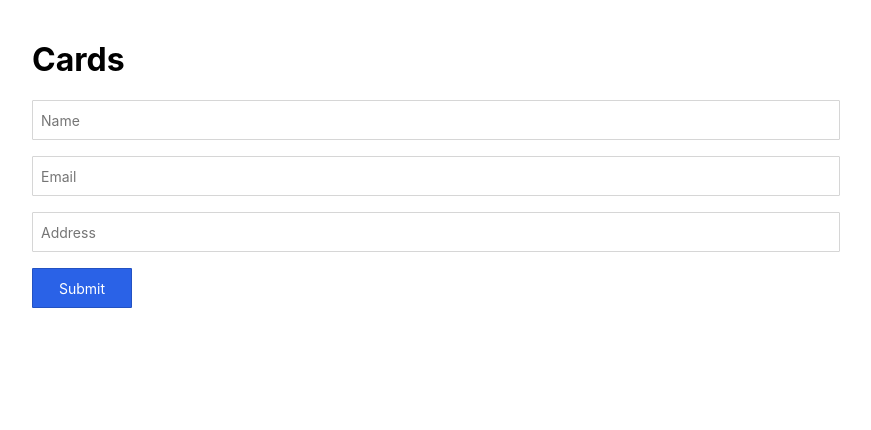
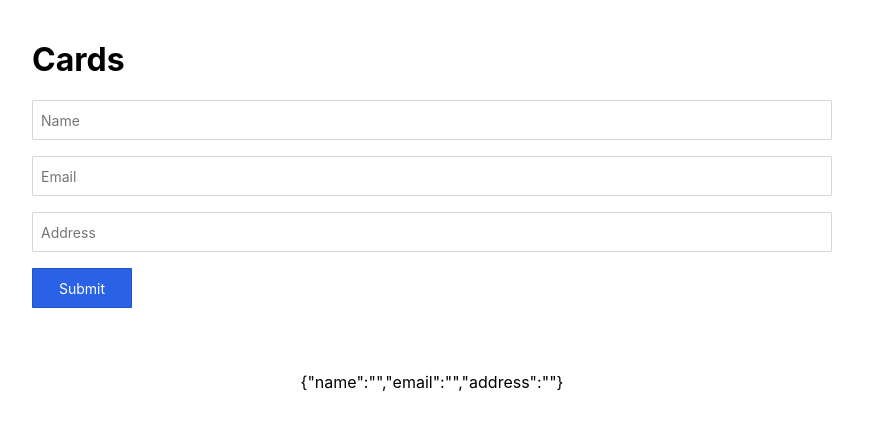
Before and after one commit to qasim9872/fse-interview-solution, a React (Create React App) app in the folder client/cards/: page / in a window 1280 px wide. Shown: the top 430 px of the page, without its empty margins (208-1079 px from the left). Built offline with nearby package versions, Linux system fonts and the light colour scheme.

Commit message:
updated eligibility view to be inside the context provider, updated application submit to set eligibility context to the new values and as a temp solution - displaying the data in application result view

```diff
--- a/client/cards/src/Views/Eligibility/Eligibility.tsx
+++ b/client/cards/src/Views/Eligibility/Eligibility.tsx
@@ -1,13 +1,16 @@
 import React from "react";
 import View from "../../DesignSystem/View";
+import { EligibilityStoreProvider } from "./Eligibility.store";
 import EligibilityApplication from "./EligibilityApplication";
 import EligibilityResults from "./EligibilityResults";
 
 const Eligibility = () => {
   return (
     <View>
-      <EligibilityApplication />
-      <EligibilityResults />
+      <EligibilityStoreProvider>
+        <EligibilityApplication />
+        <EligibilityResults />
+      </EligibilityStoreProvider>
     </View>
   );
 };
--- a/client/cards/src/Views/Eligibility/EligibilityApplication/EligibilityApplication.tsx
+++ b/client/cards/src/Views/Eligibility/EligibilityApplication/EligibilityApplication.tsx
@@ -5,6 +5,8 @@ import styled from "styled-components";
 import FormInput from "../../../DesignSystem/Form/FormInput";
 import SubmitButton from "../../../DesignSystem/Form/SubmitButton";
 import Title from "../../../DesignSystem/Title";
+import { useEligibilityStoreHook } from "../Eligibility.store";
+import { logger } from "../../../utils/logger";
 
 const FormWrapper = styled.div`
   flex: 1 1 auto;
@@ -18,14 +20,23 @@ interface FormValues {
 }
 
 const EligibilityApplication = () => {
+  const [eligibilityState, setEligibilityState] = useEligibilityStoreHook();
+
   const { handleChange, handleSubmit, values } = useFormik<FormValues>({
     initialValues: {
       name: "",
       email: "",
       address: "",
     },
-    onSubmit: (values) => console.log(values),
+    onSubmit: (applicationData) => {
+      logger.info("submitting application data", applicationData);
+      setEligibilityState((previousState) => ({
+        ...previousState,
+        applicationData,
+      }));
+    },
   });
+
   return (
     <FormWrapper>
       <Title>Cards</Title>
--- a/client/cards/src/Views/Eligibility/EligibilityResults/EligibilityResults.tsx
+++ b/client/cards/src/Views/Eligibility/EligibilityResults/EligibilityResults.tsx
@@ -1,5 +1,6 @@
 import React from "react";
 import styled from "styled-components";
+import { useEligibilityStoreHook } from "../Eligibility.store";
 
 const ResultsWrapper = styled.div`
   flex: 1 1 auto;
@@ -11,7 +12,13 @@ const ResultsWrapper = styled.div`
 `;
 
 const EligibilityResults = () => {
-  return <ResultsWrapper></ResultsWrapper>;
+  const [eligibilityState] = useEligibilityStoreHook();
+
+  return (
+    <ResultsWrapper>
+      {JSON.stringify(eligibilityState.applicationData)}
+    </ResultsWrapper>
+  );
 };
 
 export default EligibilityResults;
```
